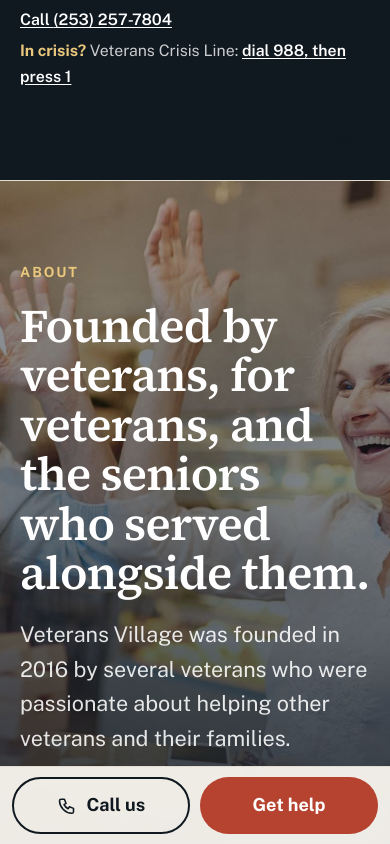
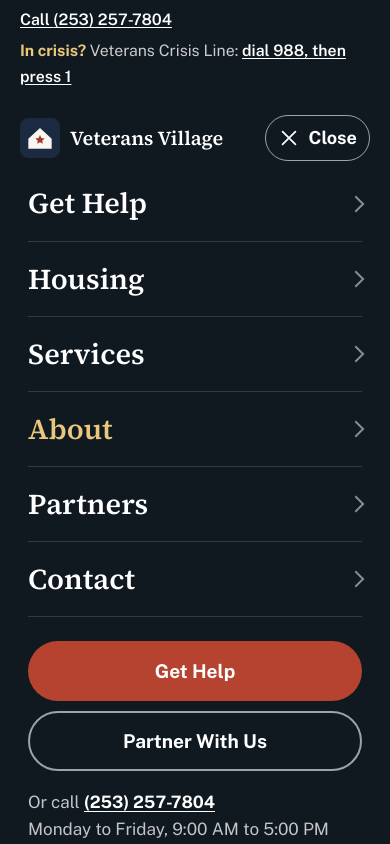
Before and after one commit to lukaspestifanos/veterans-village, a React (Vite) app: page /about in a window 390 px wide. Both pictures are taken after a click on the button "Menu". Shown: the top 844 px of the page. Built offline with nearby package versions, Linux system fonts and the light colour scheme.

Commit message:
mobile menu: render outside the blurred header so it can open; bottom bar only mid-page

```diff
--- a/src/components/Footer.tsx
+++ b/src/components/Footer.tsx
@@ -1,4 +1,5 @@
-import { Link } from 'react-router-dom'
+import { useEffect, useState } from 'react'
+import { Link, useLocation } from 'react-router-dom'
 import { Icon, Mark } from './Icon'
 import { Pill } from './Pill'
 import { site } from '../data/site'
@@ -57,9 +58,37 @@
   )
 }
 
+/**
+ * Call / Get help bar for phones. It appears once the reader has scrolled past
+ * the opening screen and steps away again when the footer, which carries the
+ * same two actions, is in view. Never on the contact page.
+ */
 export function MobileBar() {
+  const { pathname } = useLocation()
+  const [show, setShow] = useState(false)
+  useEffect(() => {
+    let raf = 0
+    const update = () => {
+      raf = 0
+      const footer = document.querySelector('footer.site')
+      const footerNear = footer ? footer.getBoundingClientRect().top < window.innerHeight * 0.9 : false
+      setShow(window.scrollY > window.innerHeight * 0.7 && !footerNear)
+    }
+    const onScroll = () => {
+      if (!raf) raf = requestAnimationFrame(update)
+    }
+    update()
+    window.addEventListener('scroll', onScroll, { passive: true })
+    window.addEventListener('resize', onScroll)
+    return () => {
+      window.removeEventListener('scroll', onScroll)
+      window.removeEventListener('resize', onScroll)
+      if (raf) cancelAnimationFrame(raf)
+    }
+  }, [pathname])
+  if (pathname === '/contact') return null
   return (
-    <div className="mbar" aria-label="Quick actions">
+    <div className={`mbar${show ? ' show' : ''}`} aria-label="Quick actions" aria-hidden={!show}>
       <a className="btn btn-outline" href={site.phoneHref}>
         <Icon name="phone" />
         Call us
--- a/src/components/Header.tsx
+++ b/src/components/Header.tsx
@@ -1,4 +1,5 @@
 import { useEffect, useState } from 'react'
+import { createPortal } from 'react-dom'
 import { Link, NavLink, useLocation } from 'react-router-dom'
 import { Icon, Mark } from './Icon'
 import { Pill } from './Pill'
@@ -85,7 +86,8 @@
         </button>
       </div>
 
-      <nav id="menu" className="menu" aria-label="Mobile" aria-hidden={!open}>
+      {createPortal(
+      <nav id="menu" className={`menu${open ? ' open' : ''}`} aria-label="Mobile" aria-hidden={!open}>
         <div className="menu-inner">
           <p className="menu-eyebrow" style={{ '--d': '0.06s' } as React.CSSProperties}>Menu</p>
           <ul className="menu-list">
@@ -106,6 +108,7 @@
           </div>
         </div>
       </nav>
+      , document.body)}
     </header>
   )
 }
--- a/src/styles/global.css
+++ b/src/styles/global.css
@@ -101,7 +101,10 @@
 nav.main a.active { color: var(--ink); box-shadow: inset 0 -2px 0 var(--brass); border-radius: 8px 8px 0 0; }
 .hdr-cta { display: none; gap: 8px; }
 .hdr-cta .btn { min-height: 46px; padding-inline: 18px; font-size: .93rem; }
-.hamb { display: inline-flex; align-items: center; gap: 8px; min-height: 46px; padding: 8px 14px; border: 1.5px solid var(--ink); border-radius: 999px; background: transparent; color: var(--ink); font-weight: 700; cursor: pointer; position: relative; z-index: 2; transition: color .35s, border-color .35s; }
+.hamb { display: inline-flex; align-items: center; gap: 8px; min-height: 46px; padding: 8px 14px; border: 1.5px solid var(--ink); border-radius: 999px; background: transparent; color: var(--ink); font-weight: 700; cursor: pointer; position: relative; z-index: 2; transition: color .35s, border-color .35s; -webkit-tap-highlight-color: transparent; }
+header.site.is-open { z-index: 100; background: var(--ink); border-color: transparent; }
+header.site.is-open .logo, header.site.is-open .hamb { color: #fff; }
+header.site.is-open .hamb { border-color: rgba(255, 255, 255, .6); }
 .hamb svg { width: 22px; height: 22px; }
 @media (min-width: 1100px) { nav.main ul { display: flex; } .hdr-cta { display: flex; } .hamb { display: none; } }
 @media (max-width: 640px) { .logo { font-size: 1.1rem; gap: 10px; } .logo .mark { width: 40px; height: 40px; } .logo small { display: none; } .hamb { padding: 8px 12px; } }
@@ -116,11 +119,11 @@
 header.site.over .btn-outline:hover { background: #fff; color: var(--ink); }
 
 /* full-screen mobile menu */
-.menu { position: fixed; inset: 0; z-index: 1; background: var(--ink); color: #fff; opacity: 0; visibility: hidden; transition: opacity .42s var(--ease), visibility 0s linear .42s; overflow-y: auto; }
-header.site.is-open .menu { opacity: 1; visibility: visible; transition-delay: 0s; }
+.menu { position: fixed; inset: 0; z-index: 99; background: var(--ink); color: #fff; opacity: 0; visibility: hidden; transition: opacity .42s var(--ease), visibility 0s linear .42s; overflow-y: auto; }
+.menu.open { opacity: 1; visibility: visible; transition-delay: 0s; }
 .menu-inner { min-height: 100%; display: flex; flex-direction: column; justify-content: center; gap: 24px; padding: 120px 28px 48px; max-width: 640px; margin-inline: auto; }
 .menu-eyebrow, .menu-list li, .menu-foot { opacity: 0; transform: translateY(14px); transition: opacity .5s var(--ease), transform .5s var(--ease); transition-delay: 0s; }
-header.site.is-open .menu-eyebrow, header.site.is-open .menu-list li, header.site.is-open .menu-foot { opacity: 1; transform: none; transition-delay: var(--d, 0s); }
+.menu.open .menu-eyebrow, .menu.open .menu-list li, .menu.open .menu-foot { opacity: 1; transform: none; transition-delay: var(--d, 0s); }
 .menu-eyebrow { font-size: .78rem; font-weight: 700; letter-spacing: .14em; text-transform: uppercase; color: #e9c77c; }
 .menu-list { display: flex; flex-direction: column; }
 .menu-list a { display: flex; align-items: center; justify-content: space-between; padding: 14px 0; font-family: 'Source Serif 4', Georgia, serif; font-size: clamp(1.6rem, 6vw, 2.2rem); font-weight: 600; color: #fff; text-decoration: none; border-bottom: 1px solid rgba(255, 255, 255, .14); }
@@ -366,7 +369,10 @@
 footer .legal { margin-top: 56px; padding-top: 20px; border-top: 1px solid rgba(255, 255, 255, .14); display: flex; flex-wrap: wrap; gap: 8px 24px; justify-content: space-between; font-size: .86rem; color: rgba(255, 255, 255, .5); }
 
 /* sticky mobile bar */
-.mbar { position: fixed; left: 0; right: 0; bottom: 0; z-index: 90; display: grid; grid-template-columns: 1fr 1fr; gap: 10px; padding: 10px 12px calc(10px + env(safe-area-inset-bottom)); background: rgba(247, 244, 238, .96); -webkit-backdrop-filter: blur(14px); backdrop-filter: blur(14px); border-top: 1px solid var(--line); }
+.mbar { position: fixed; left: 0; right: 0; bottom: 0; z-index: 90; transform: translateY(110%); transition: transform .35s var(--ease); }
+.mbar.show { transform: none; }
+.mbar[aria-hidden='true'] { pointer-events: none; }
+.mbar { display: grid; grid-template-columns: 1fr 1fr; gap: 10px; padding: 10px 12px calc(10px + env(safe-area-inset-bottom)); background: rgba(247, 244, 238, .96); -webkit-backdrop-filter: blur(14px); backdrop-filter: blur(14px); border-top: 1px solid var(--line); }
 body { padding-bottom: 84px; }
 @media (min-width: 1100px) { .mbar { display: none; } body { padding-bottom: 0; } }
 
```
